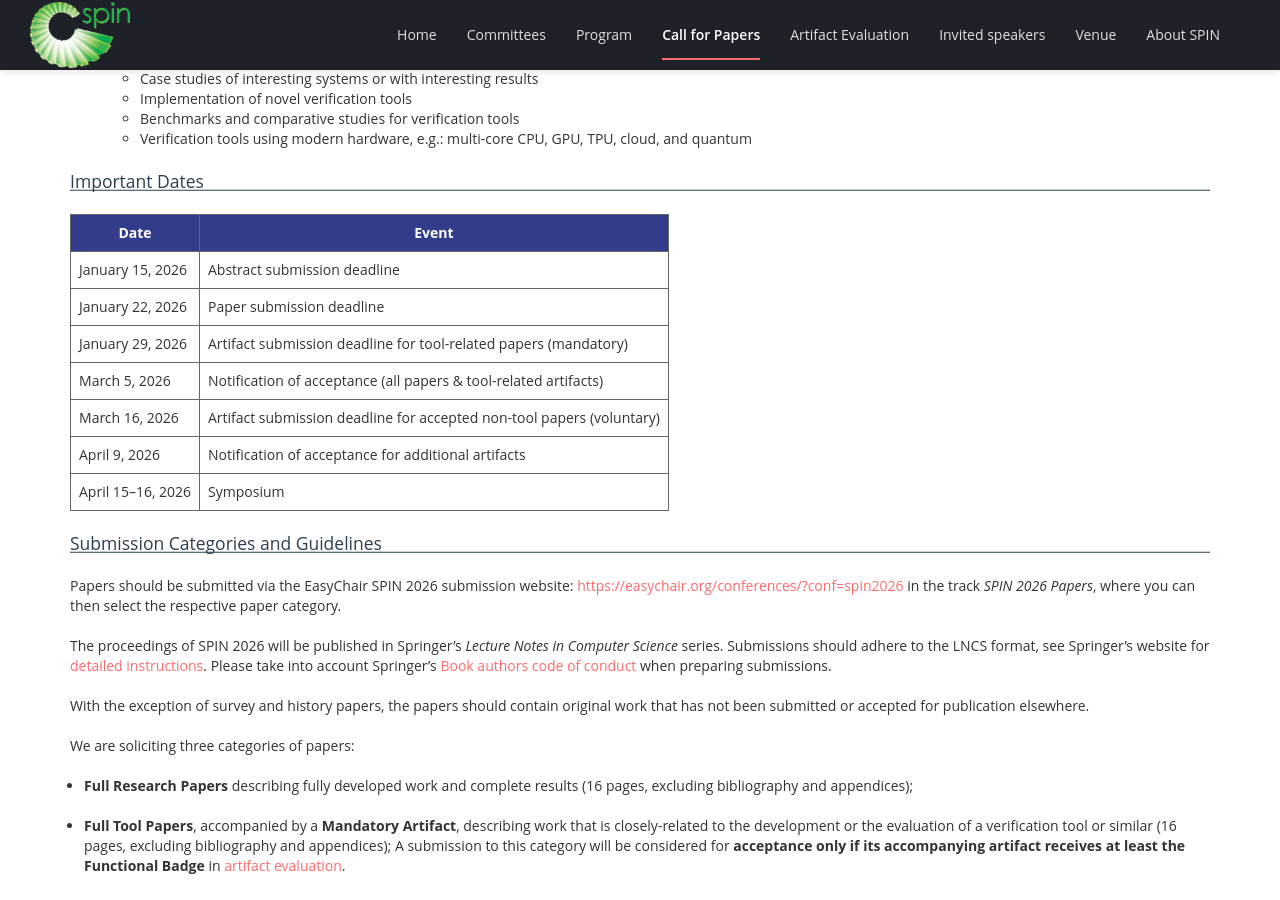
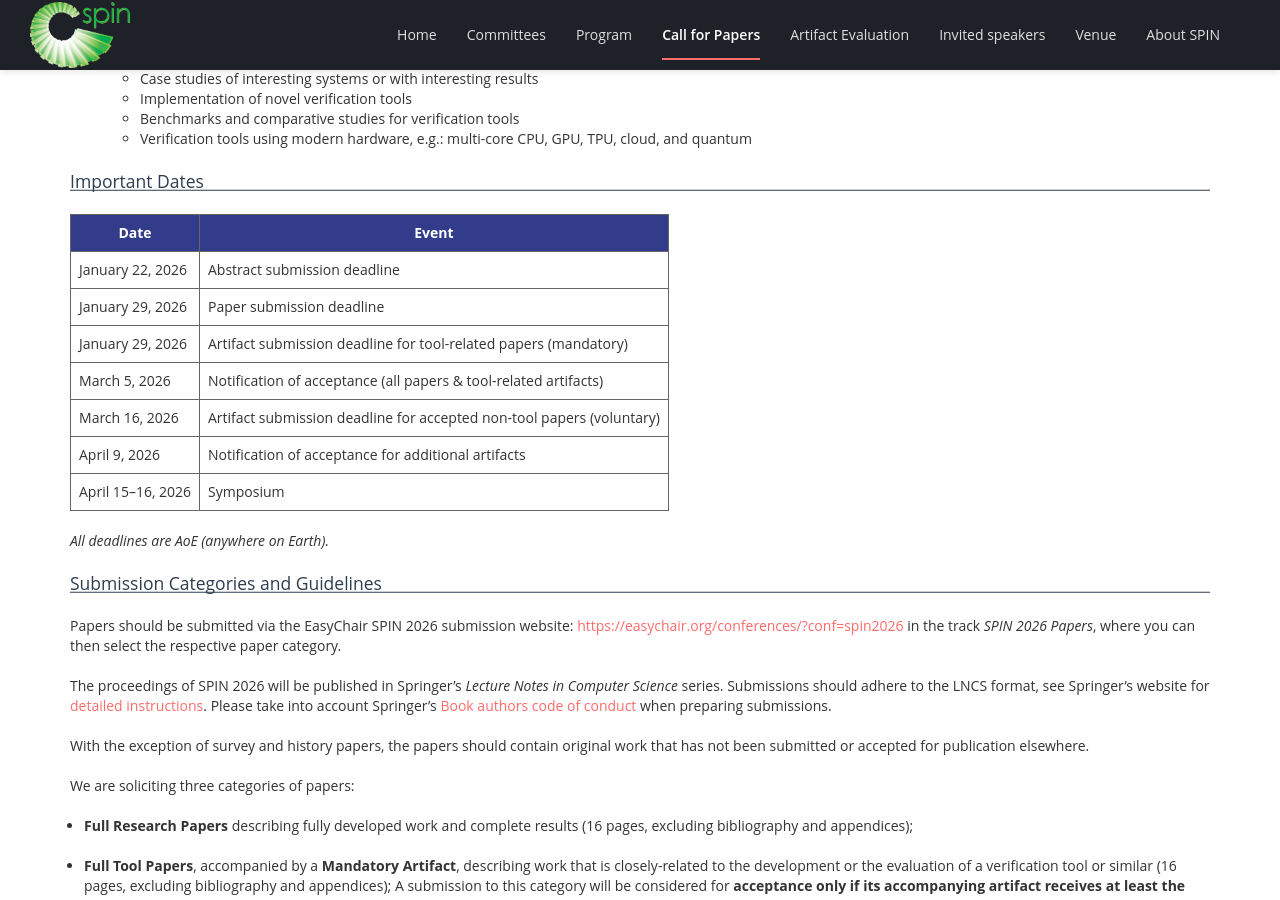
Before and after one commit to SPIN-web/SPIN2026, a Jekyll site: the page built from _pages/call.md, in a window 1280 px wide and 900 px high, scrolled down 936 px. Built offline with Jekyll 4.4.1, drawn with Linux system fonts in a browser that asks for light colours; nearby versions of some CDN libraries; our own code applies the rules of GitHub Pages for plain Markdown files.

Commit message:
Deadline extension SPIN 2026

```diff
--- a/_pages/call.md
+++ b/_pages/call.md
@@ -42,13 +42,15 @@ Topics of interest include, but are not limited to:
 
 | Date                 | Event                                                                   |
 |----------------------|-------------------------------------------------------------------------|
-| January 15, 2026     | Abstract submission deadline                                            |
-| January 22, 2026     | Paper submission deadline                                               |
+| January 22, 2026     | Abstract submission deadline                                            |
+| January 29, 2026     | Paper submission deadline                                               |
 | January 29, 2026     | Artifact submission deadline for tool-related papers (mandatory)        |
 | March 5, 2026        | Notification of acceptance (all papers & tool-related artifacts)        |
 | March 16, 2026       | Artifact submission deadline for accepted non-tool papers (voluntary)   |
 | April 9, 2026        | Notification of acceptance for additional artifacts                     |
 | April 15–16, 2026    | Symposium                                                               |
+
+<p><em>All deadlines are AoE (anywhere on Earth).</em></p>
 
 ## Submission Categories and Guidelines
 
```
Also changed, not shown: _pages/index.md (+5 -2 lines).
